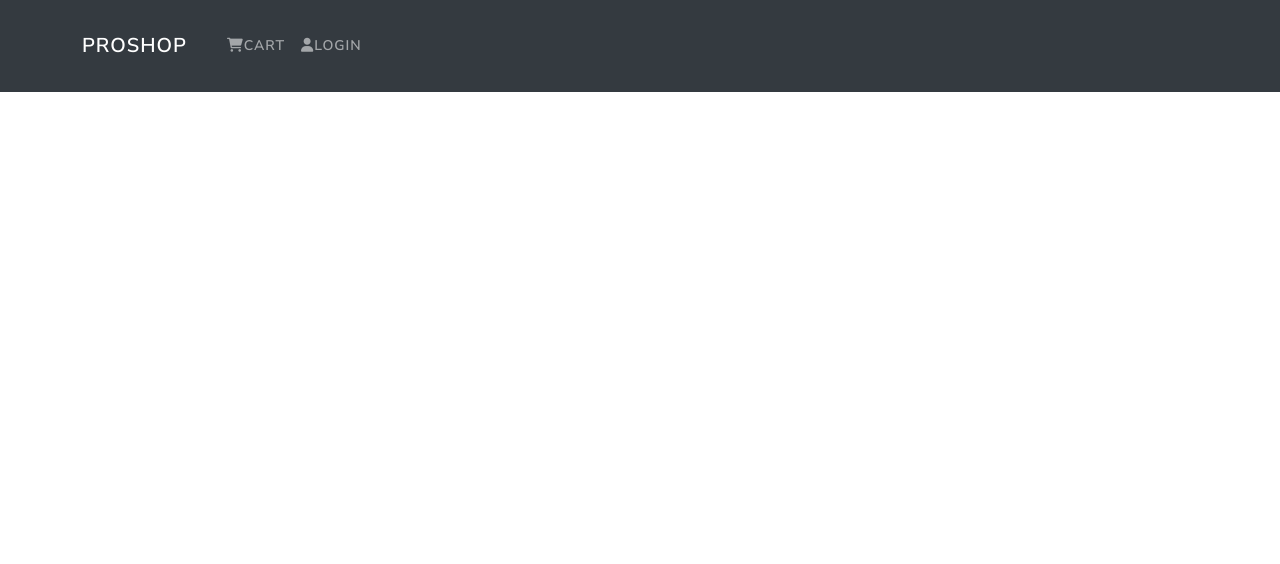
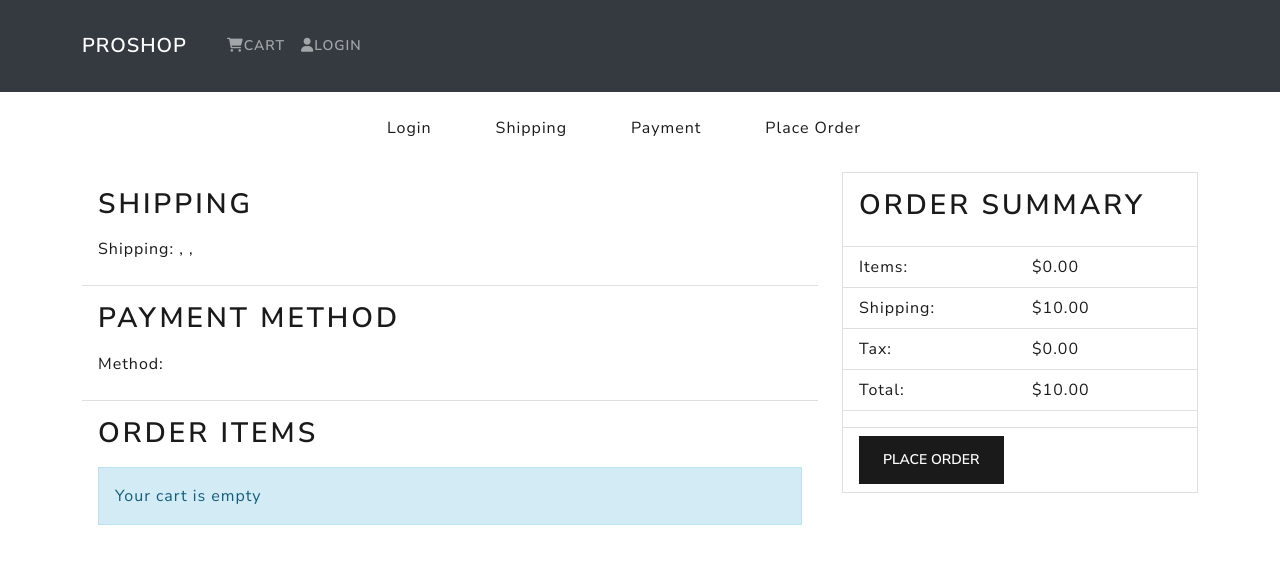
Before and after one commit to rownok35/Ecommerce-with-Django-and-React, a React (Create React App) app: page /placeorder in a window 1280 px wide. Before the commit this address had no page. Shown: the top 564 px of the page. Built offline with nearby package versions, Linux system fonts and the light colour scheme.

Commit message:
Section 8: PlaceOrder Screen

```diff
--- a/src/App.js
+++ b/src/App.js
@@ -9,6 +9,8 @@
 import RegisterScreen from "./screens/RegisterScreen";
 import ProfileScreen from "./screens/ProfileScreen";
 import ShippingScreen from "./screens/ShippingScreen";
+import PaymentScreen from "./screens/PaymentScreen";
+import PlaceOrderScreen from "./screens/PlaceOrderScreen";
 
 function App() {
   return (
@@ -22,6 +24,8 @@
             <Route path="/register" element={<RegisterScreen />} exact />
             <Route path="/profile" element={<ProfileScreen />} exact />
             <Route path="/shipping" element={<ShippingScreen />} exact />
+            <Route path="/payment" element={<PaymentScreen />} exact />
+            <Route path="/placeorder" element={<PlaceOrderScreen />} exact />
             <Route path="/home" element={<HomeScreen />} exact />
             <Route path="/product/:id" element={<ProductScreen />} />
             <Route path="/cart" element={<CartScreen />} />
--- a/src/actions/cartActions.js
+++ b/src/actions/cartActions.js
@@ -42,3 +42,12 @@
 
   localStorage.setItem("shippingAddress", JSON.stringify(data));
 };
+
+export const savePaymentMethod = (data) => (dispatch) => {
+  dispatch({
+    type: CART_SAVE_PAYMENT_METHOD,
+    payload: data,
+  });
+
+  localStorage.setItem("paymentMethod", JSON.stringify(data));
+};
--- a/src/reducers/cartReducers.js
+++ b/src/reducers/cartReducers.js
@@ -40,6 +40,11 @@
         ...state,
         shippingAddress: action.payload,
       };
+    case CART_SAVE_PAYMENT_METHOD:
+      return {
+        ...state,
+        paymentMethod: action.payload,
+      };
     default:
       return state;
   }
--- a/src/screens/CartScreen.js
+++ b/src/screens/CartScreen.js
@@ -40,11 +40,12 @@
     dispatch(removeFromCart(id));
   };
 
-  let navigate = useNavigate(); // previous version used it as a history prop
+  let history = useNavigate(); // previous version used it as a history prop
 
   const checkoutHandler = () => {
     // history.push('/login?redirect=shipping')
-    navigate("/login?redirect=shipping");
+    // history("/login?redirect=shipping");
+    history("/shipping");
   };
 
   return (
--- /dev/null
+++ b/src/screens/PaymentScreen.js
@@ -0,0 +1,56 @@
+import React, { useState, useEffect } from "react";
+import { Form, Button, Col } from "react-bootstrap";
+import { useDispatch, useSelector } from "react-redux";
+import FormContainer from "../components/FormContainer";
+import CheckoutSteps from "../components/CheckoutSteps";
+import { savePaymentMethod } from "../actions/cartActions";
+import { useNavigate } from "react-router-dom";
+
+function PaymentScreen() {
+  let history = useNavigate(); //previous version used it as a history prop
+
+  const cart = useSelector((state) => state.cart);
+  const { shippingAddress } = cart;
+
+  const dispatch = useDispatch();
+
+  const [paymentMethod, setPaymentMethod] = useState("PayPal");
+
+  if (!shippingAddress.address) {
+    history("/shipping");
+  }
+
+  const submitHandler = (e) => {
+    e.preventDefault();
+    dispatch(savePaymentMethod(paymentMethod));
+    history("/placeorder");
+  };
+
+  return (
+    <FormContainer>
+      <CheckoutSteps step1 step2 step3 />
+
+      <Form onSubmit={submitHandler}>
+        <Form.Group>
+          <Form.Label as="legend">Select Method</Form.Label>
+          <Col>
+            <Form.Check
+              type="checkbox"
+              label="PayPal or Credit Card"
+              id="paypal"
+              name="paymentMethod"
+              checked
+              onChange={(e) => setPaymentMethod(e.target.value)}
+            ></Form.Check>
+          </Col>
+        </Form.Group>
+
+        <Button type="submit" variant="primary">
+          Continue
+        </Button>
+      </Form>
+    </FormContainer>
+  );
+}
+
+export default PaymentScreen;
--- /dev/null
+++ b/src/screens/PlaceOrderScreen.js
@@ -0,0 +1,177 @@
+import React, { useState, useEffect } from "react";
+import { Button, Row, Col, ListGroup, Image, Card } from "react-bootstrap";
+import { Link } from "react-router-dom";
+import { useDispatch, useSelector } from "react-redux";
+import Message from "../components/Message";
+import CheckoutSteps from "../components/CheckoutSteps";
+// import { createOrder } from "../actions/orderActions";
+import { ORDER_CREATE_RESET } from "../constants/orderConstants";
+import { useNavigate } from "react-router-dom";
+
+function PlaceOrderScreen() {
+  let history = useNavigate(); //previous version used it as a history prop
+  //   const orderCreate = useSelector((state) => state.orderCreate);
+  //   const { order, error, success } = orderCreate;
+
+  const dispatch = useDispatch();
+
+  const cart = useSelector((state) => state.cart);
+
+  cart.itemsPrice = cart.cartItems
+    .reduce((acc, item) => acc + item.price * item.qty, 0)
+    .toFixed(2);
+  cart.shippingPrice = (cart.itemsPrice > 100 ? 0 : 10).toFixed(2);
+  cart.taxPrice = Number(0.082 * cart.itemsPrice).toFixed(2);
+
+  cart.totalPrice = (
+    Number(cart.itemsPrice) +
+    Number(cart.shippingPrice) +
+    Number(cart.taxPrice)
+  ).toFixed(2);
+
+  if (!cart.paymentMethod) {
+    history("/payment");
+  }
+
+  //   useEffect(() => {
+  //     if (success) {
+  //       history(`/order/${order._id}`);
+  //       dispatch({ type: ORDER_CREATE_RESET });
+  //     }
+  //   }, [success, history]);
+
+  const placeOrder = () => {
+    // dispatch(
+    //   createOrder({
+    //     orderItems: cart.cartItems,
+    //     shippingAddress: cart.shippingAddress,
+    //     paymentMethod: cart.paymentMethod,
+    //     itemsPrice: cart.itemsPrice,
+    //     shippingPrice: cart.shippingPrice,
+    //     taxPrice: cart.taxPrice,
+    //     totalPrice: cart.totalPrice,
+    //   })
+    // );
+  };
+
+  return (
+    <div>
+      <CheckoutSteps step1 step2 step3 step4 />
+      <Row>
+        <Col md={8}>
+          <ListGroup variant="flush">
+            <ListGroup.Item>
+              <h2>Shipping</h2>
+
+              <p>
+                <strong>Shipping: </strong>
+                {cart.shippingAddress.address}, {cart.shippingAddress.city}
+                {"  "}
+                {cart.shippingAddress.postalCode},{"  "}
+                {cart.shippingAddress.country}
+              </p>
+            </ListGroup.Item>
+
+            <ListGroup.Item>
+              <h2>Payment Method</h2>
+              <p>
+                <strong>Method: </strong>
+                {cart.paymentMethod}
+              </p>
+            </ListGroup.Item>
+
+            <ListGroup.Item>
+              <h2>Order Items</h2>
+              {cart.cartItems.length === 0 ? (
+                <Message variant="info">Your cart is empty</Message>
+              ) : (
+                <ListGroup variant="flush">
+                  {cart.cartItems.map((item, index) => (
+                    <ListGroup.Item key={index}>
+                      <Row>
+                        <Col md={1}>
+                          <Image
+                            src={item.image}
+                            alt={item.name}
+                            fluid
+                            rounded
+                          />
+                        </Col>
+
+                        <Col>
+                          <Link to={`/product/${item.product}`}>
+                            {item.name}
+                          </Link>
+                        </Col>
+
+                        <Col md={4}>
+                          {item.qty} X ${item.price} = $
+                          {(item.qty * item.price).toFixed(2)}
+                        </Col>
+                      </Row>
+                    </ListGroup.Item>
+                  ))}
+                </ListGroup>
+              )}
+            </ListGroup.Item>
+          </ListGroup>
+        </Col>
+
+        <Col md={4}>
+          <Card>
+            <ListGroup variant="flush">
+              <ListGroup.Item>
+                <h2>Order Summary</h2>
+              </ListGroup.Item>
+
+              <ListGroup.Item>
+                <Row>
+                  <Col>Items:</Col>
+                  <Col>${cart.itemsPrice}</Col>
+                </Row>
+              </ListGroup.Item>
+
+              <ListGroup.Item>
+                <Row>
+                  <Col>Shipping:</Col>
+                  <Col>${cart.shippingPrice}</Col>
+                </Row>
+              </ListGroup.Item>
+
+              <ListGroup.Item>
+                <Row>
+                  <Col>Tax:</Col>
+                  <Col>${cart.taxPrice}</Col>
+                </Row>
+              </ListGroup.Item>
+
+              <ListGroup.Item>
+                <Row>
+                  <Col>Total:</Col>
+                  <Col>${cart.totalPrice}</Col>
+                </Row>
+              </ListGroup.Item>
+
+              <ListGroup.Item>
+                {/* {error && <Message variant="danger">{error}</Message>} */}
+              </ListGroup.Item>
+
+              <ListGroup.Item>
+                <Button
+                  type="button"
+                  className="btn-block"
+                  disabled={cart.cartItems === 0}
+                  // onClick={placeOrder}
+                >
+                  Place Order
+                </Button>
+              </ListGroup.Item>
+            </ListGroup>
+          </Card>
+        </Col>
+      </Row>
+    </div>
+  );
+}
+
+export default PlaceOrderScreen;
```
